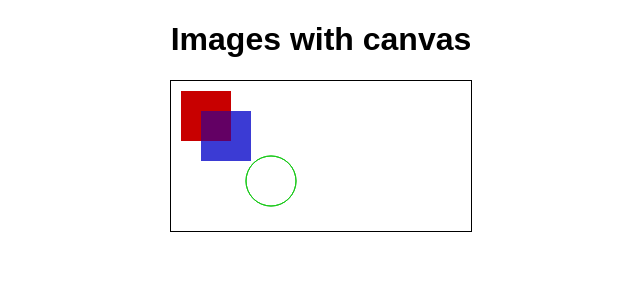
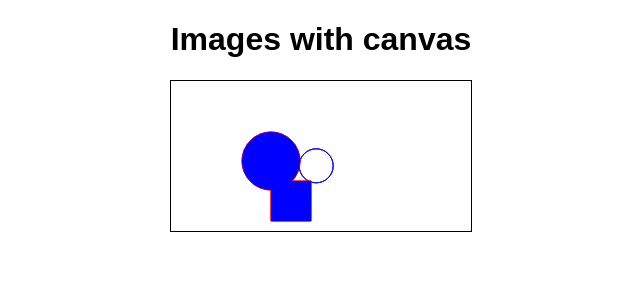
Before and after one commit to timeonator/react-draw, a React (Create React App) app: page / in a window 1280 px wide. Shown: the top 300 px of the page, without its empty margins (319-959 px from the left). Built offline with nearby package versions, Linux system fonts and the light colour scheme.

Commit message:
added ball element, animated circle

```diff
--- a/src/canvas.js
+++ b/src/canvas.js
@@ -1,7 +1,12 @@
 import React, { useRef, useEffect } from "react";
 import Circle from "./elements/circle.js"
-
-let myCircle = new Circle(100,100,25);
+import Ball from "./elements/ball.js"
+//import EllipticOrbit from "./elements/elliptic-orbit.js";
+export let context = {};
+export let frameCount = 0;
+let myCircle = new Circle(150,80,17);
+// let myOrbit = new ElipticOrbit(150,80,10,6);
+let myBall = new Ball();
 
 const Canvas = (props) => {
   const canvasRef = useRef(null);
@@ -13,19 +18,14 @@ const Canvas = (props) => {
 
   const draw = (context,frameCount) => {
     clear(context);
-    context.fillStyle = 'rgb(200, 0, 0)';
-    context.fillRect(10, 10, 50, 50);
-    context.fillStyle = 'rgba(0, 0, 200, 0.5)';
-    context.fillRect(30, 30, 50, 50);
-    context.strokeStyle='rgb(20,200,20)';
-    myCircle.draw(context,frameCount);
-
+   myCircle.draw(context,frameCount,{anticlockwise:true});
+    myBall.draw(context,frameCount);
   };
 
   useEffect(() => {
     const canvas = canvasRef.current;
-    const context = canvas.getContext("2d");
-    let frameCount = 0;
+    context = canvas.getContext("2d");
+    frameCount = 0;
     let animationFrameId;
 
     //Our draw came here
--- /dev/null
+++ b/src/elements/ball.js
@@ -0,0 +1,35 @@
+import { context, frameCount } from "../canvas"
+
+class Ball {
+    constructor () {
+        this.x = 100;
+        this.y = 80;
+        this.vx = 5;
+        this.vy = 1;
+        this.radius = 25;
+        this.color = 'blue';
+    }
+
+    draw(context,frameCount) {
+
+        context.beginPath();
+        context.moveTo (100,100);
+        context.lineTo (100,140);
+        context.lineTo(140,140);
+        context.lineTo(140,100);
+        context.lineTo(100,100);
+        // context.closePath();
+        // context.beginPath();
+
+      context.arc(this.x, this.y , 29, 0, Math.PI * 2, true);
+      context.closePath();
+
+      context.fillStyle = this.color;
+      context.strokeStyle="red";
+
+      context.stroke();
+        context.fill();
+    }
+}
+
+export default Ball;
--- a/src/elements/circle.js
+++ b/src/elements/circle.js
@@ -3,6 +3,8 @@ class Circle {
         this.x = x;
         this.y = y;
         this.r = r;
+        this.xv =-.01
+        this.yv = +.01
     }
 
     draw(context,frameCount){
@@ -13,6 +15,10 @@ class Circle {
         var anticlockwise = true;
 
         context.arc(this.x, this.y, radius, startAngle, endAngle, anticlockwise);
+        context.closePath();
+        this.x += this.xv;
+        this.y += this.yv;
+        context.strokeStyle='Blue';
         context.stroke();
     }
 }
```
